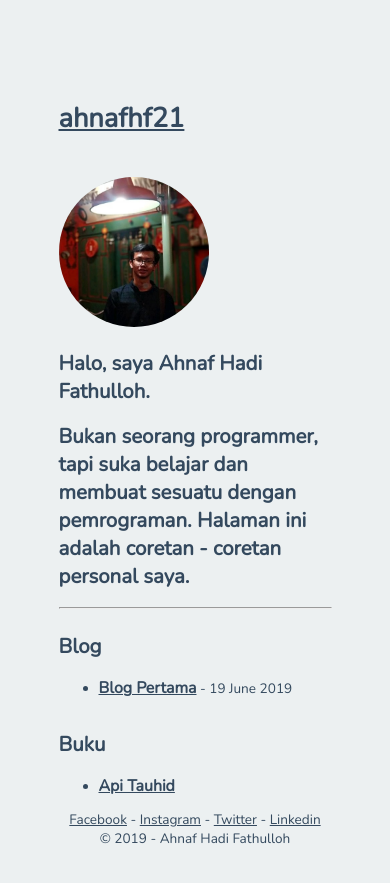
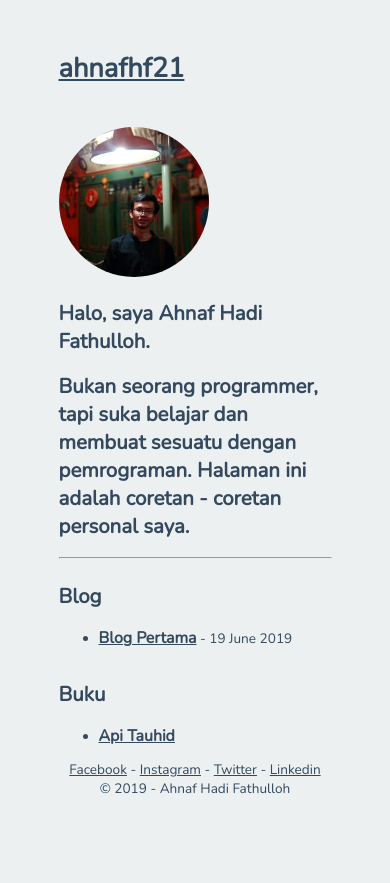
Before and after one commit to ahnafhf21/ahnafhf21.github.io, a Jekyll site: the page built from index.md, in a window 390 px wide. Shown: the top 883 px of the page. Built offline with Jekyll 4.4.1, drawn with Linux system fonts in a browser that asks for light colours.

Commit message:
revisian

```diff
--- a/assets/css/style.css
+++ b/assets/css/style.css
@@ -36,6 +36,7 @@ footer{
 }
 @media screen and (max-width: 860px) {
   body{
+    margin: 50px 15% 50px 15%;
     font-size: 0.85rem;
   }
   .blog-list, .sidebar {
```
